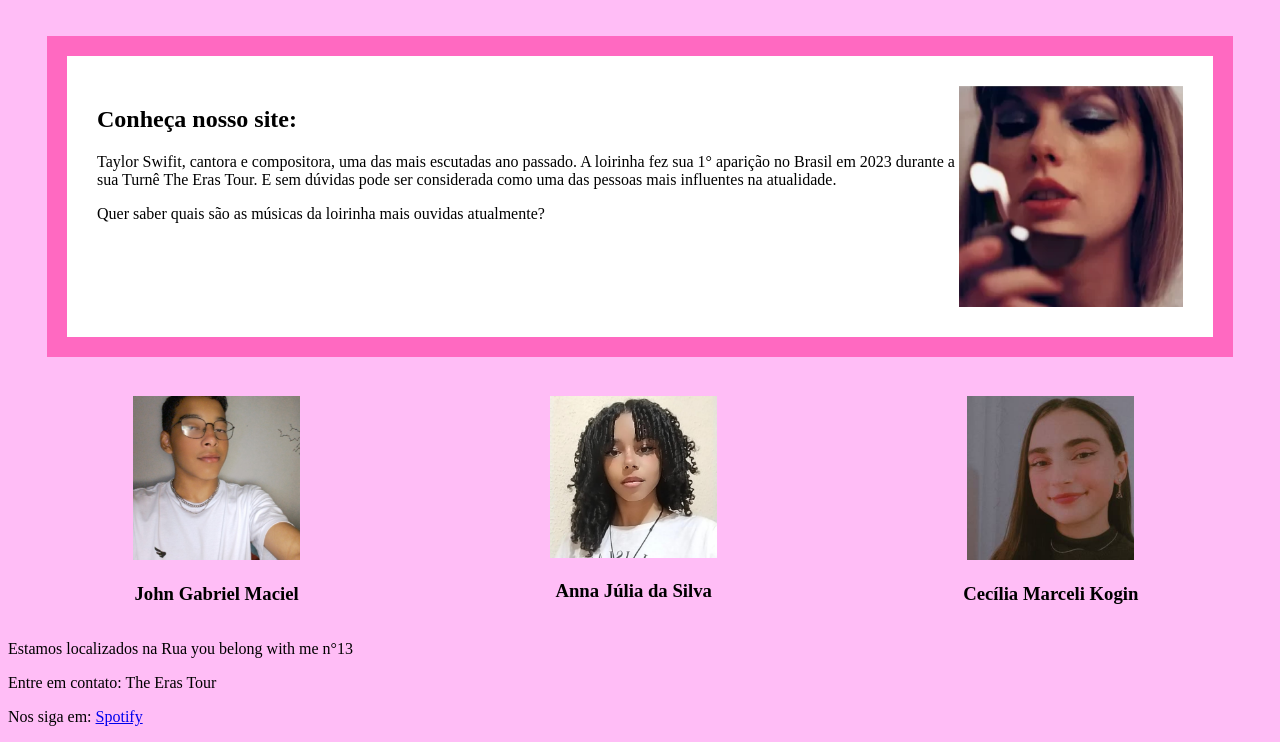
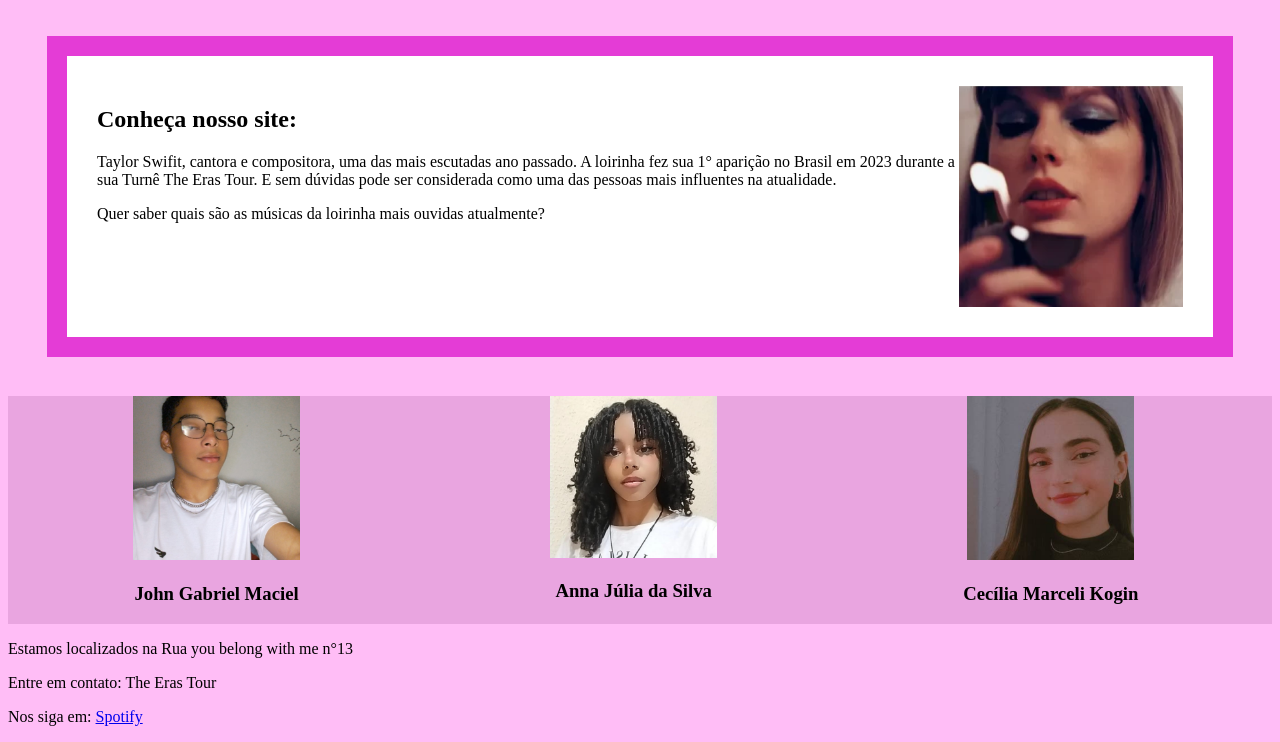
Before and after one commit to coquettes/-coquettes, a plain HTML site: page index.html in a window 1280 px wide. Shown: the part 136-878 px from the top of the page. Drawn offline with Linux system fonts and the light colour scheme.

Commit message:
//////////////

```diff
--- a/style.css
+++ b/style.css
@@ -21,14 +21,14 @@ header{
     margin: 39px;
     background-color: white;
     padding: 30px;
-    border: 20px solid #ff69c1;
+    border: 20px solid #e43cd6;
 }
 
 #equipe{
     display: grid;
     grid-template-columns: 33% 33% 33%;
     text-align: center;
-    background-color: rgb(255, 189, 246);
+    background-color: rgb(233, 165, 224);
     color: #000000;
 }
 
```
